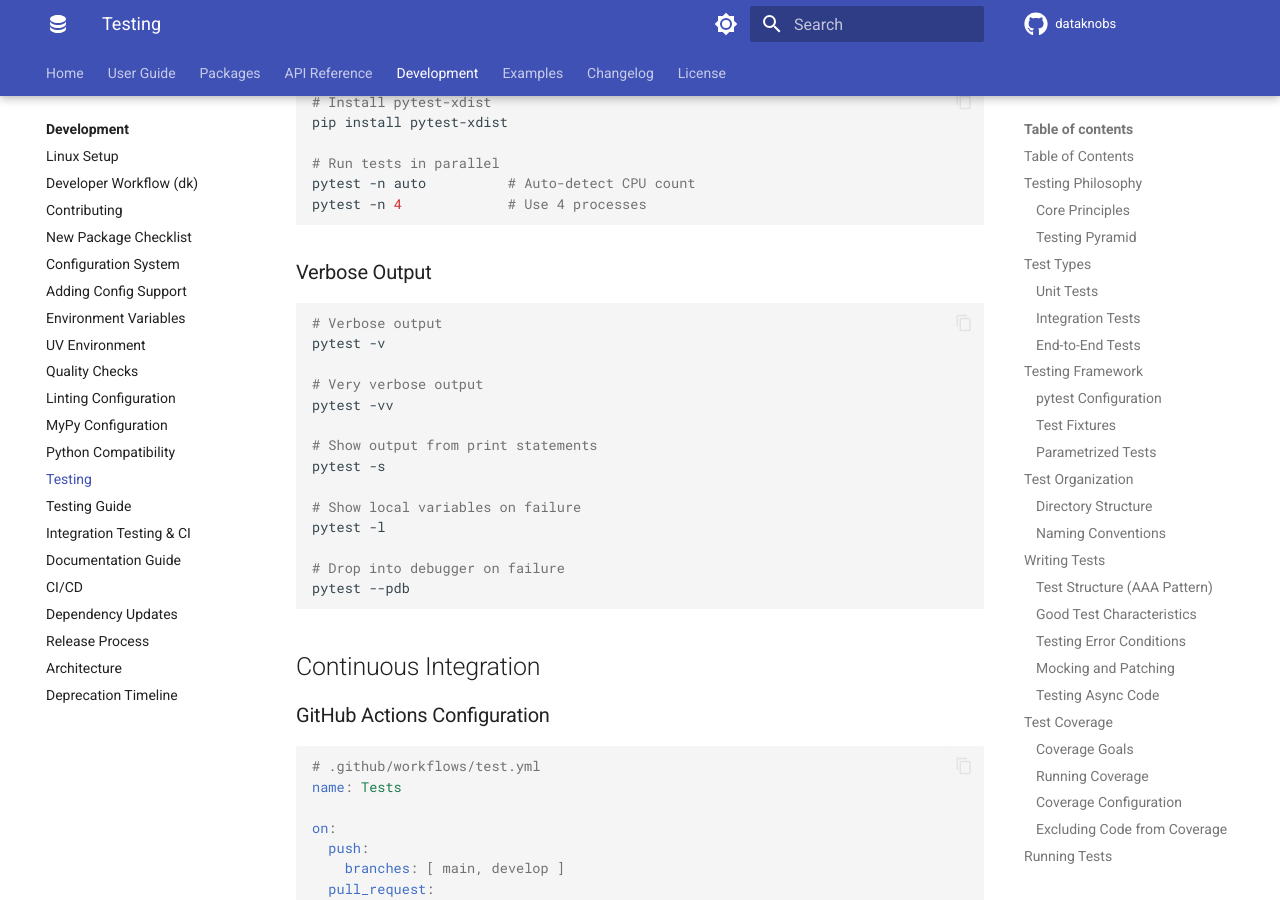
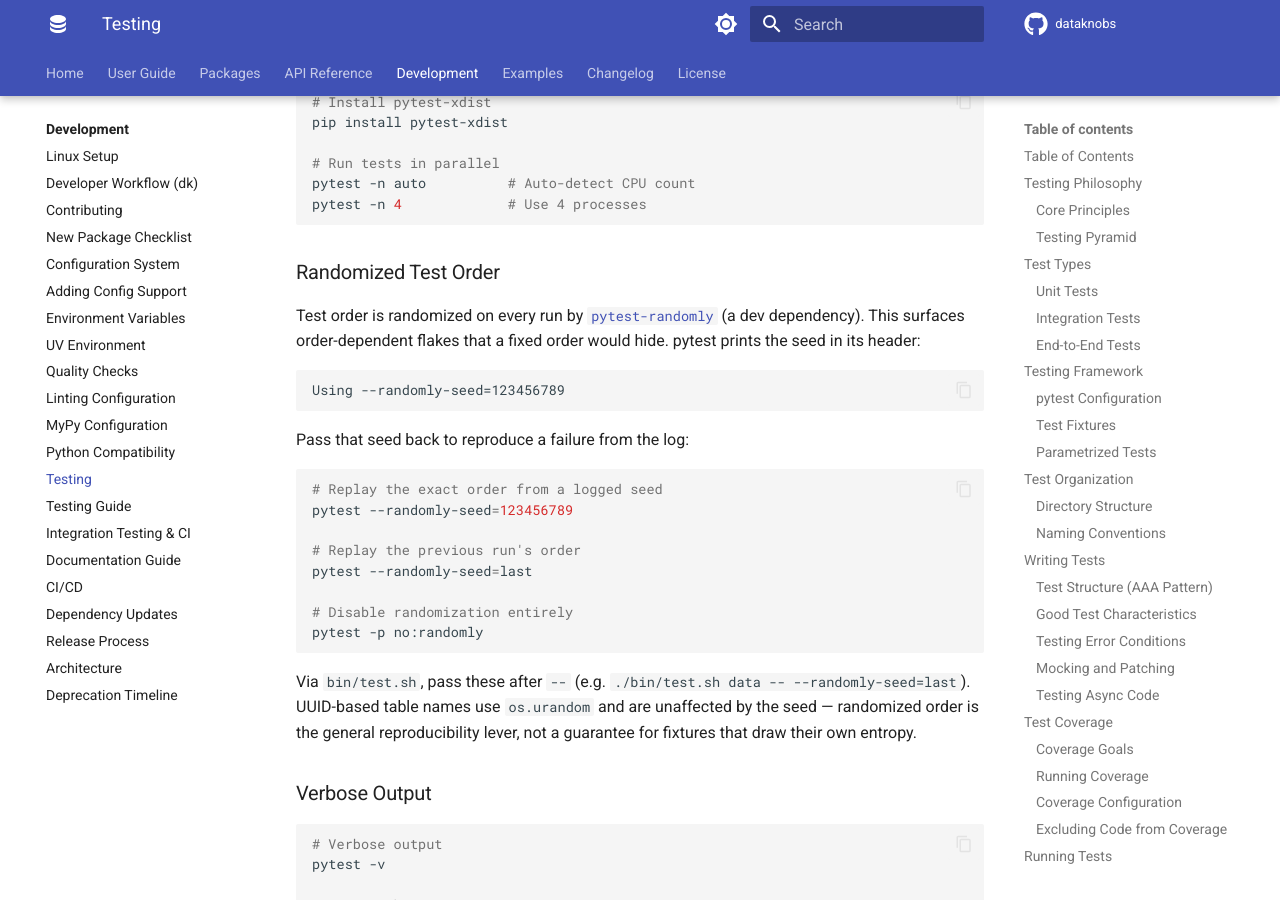
Before and after one commit to KBS-Labs/dataknobs, an MkDocs documentation site: the page built from docs/development/testing.md, in a window 1280 px wide and 900 px high, scrolled down 14160 px. Built offline with MkDocs 1.6.1 and Material for MkDocs 9.7.7, drawn with Linux system fonts in a browser that asks for light colours; comment, search, counter and statistics services are not loaded.

Commit message:
test: adopt pytest-randomly for replayable randomized test order (Item 129 Change E)
Adds pytest-randomly to the root dev dependency group. Test order is randomized per run with the seed printed in the pytest header; bin/test.sh notes the replay/disable flags (--randomly-seed=last, --randomly-seed=<N>, -p no:randomly) and its --help documents them; docs/development/testing.md gains a Randomized Test Order section. CHANGELOG entry shipped with the common Changes A+B commit.

Co-Authored-By: Claude Opus 4.7 (1M context) <noreply@anthropic.com>

````diff
--- a/docs/development/testing.md
+++ b/docs/development/testing.md
@@ -672,6 +672,36 @@ pytest -n auto          # Auto-detect CPU count
 pytest -n 4             # Use 4 processes
 ```
 
+### Randomized Test Order
+
+Test order is randomized on every run by
+[`pytest-randomly`](https://pypi.org/project/pytest-randomly/) (a dev
+dependency). This surfaces order-dependent flakes that a fixed order
+would hide. pytest prints the seed in its header:
+
+```
+Using --randomly-seed=123456789
+```
+
+Pass that seed back to reproduce a failure from the log:
+
+```bash
+# Replay the exact order from a logged seed
+pytest --randomly-seed=123456789
+
+# Replay the previous run's order
+pytest --randomly-seed=last
+
+# Disable randomization entirely
+pytest -p no:randomly
+```
+
+Via `bin/test.sh`, pass these after `--`
+(e.g. `./bin/test.sh data -- --randomly-seed=last`). UUID-based table
+names use `os.urandom` and are unaffected by the seed — randomized
+order is the general reproducibility lever, not a guarantee for
+fixtures that draw their own entropy.
+
 ### Verbose Output
 
 ```bash
--- a/pyproject.toml
+++ b/pyproject.toml
@@ -45,6 +45,7 @@ dev = [
     "mkdocs-awesome-pages-plugin>=2.9.0",
     "mkdocs-git-revision-date-localized-plugin>=1.2.0",
     "pytest-xdist>=3.5.0",
+    "pytest-randomly>=3.15.0",  # randomized test order; prints/replays a seed so order-dependent flakes are reproducible from the log
 ]
 
 [tool.uv.workspace]
````
Also changed, not shown: 2 other files.
